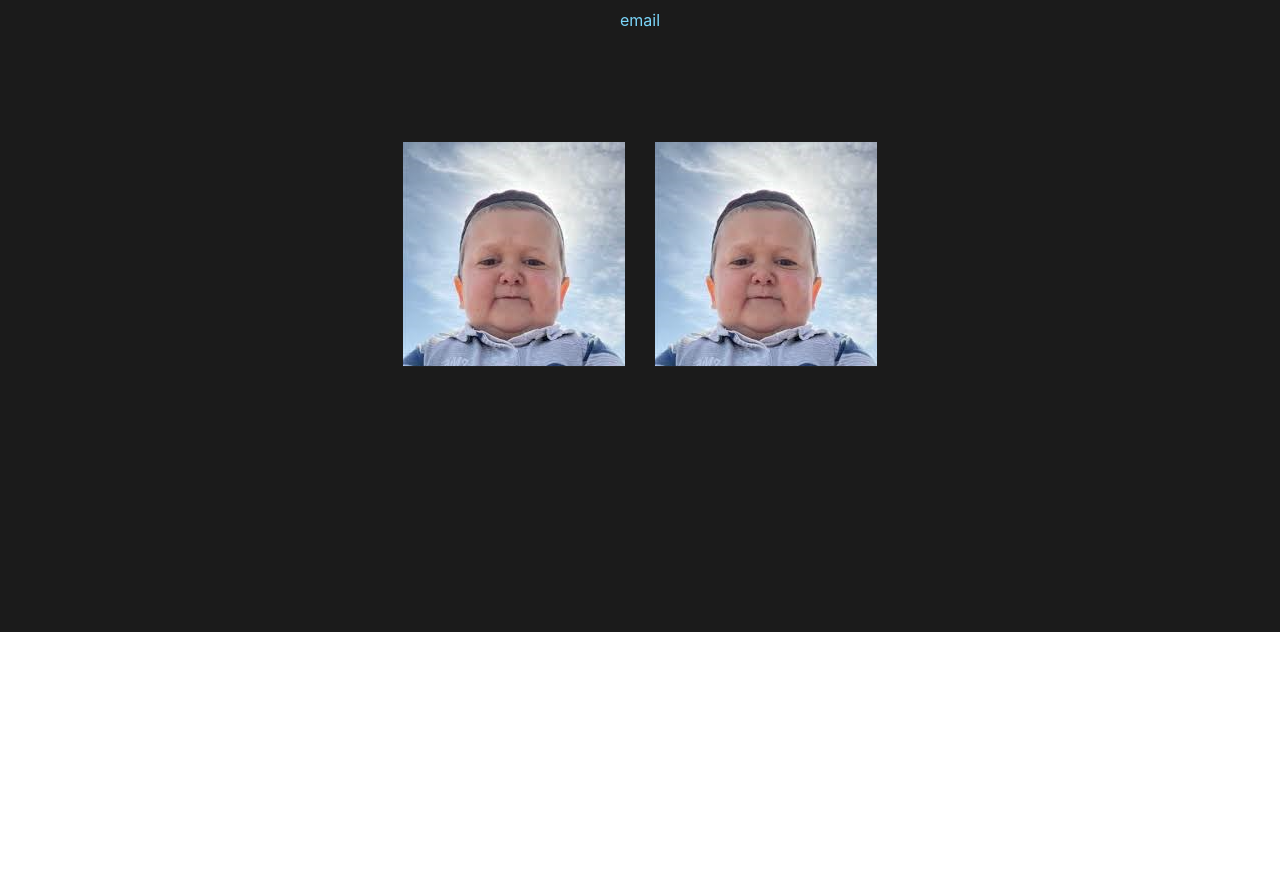
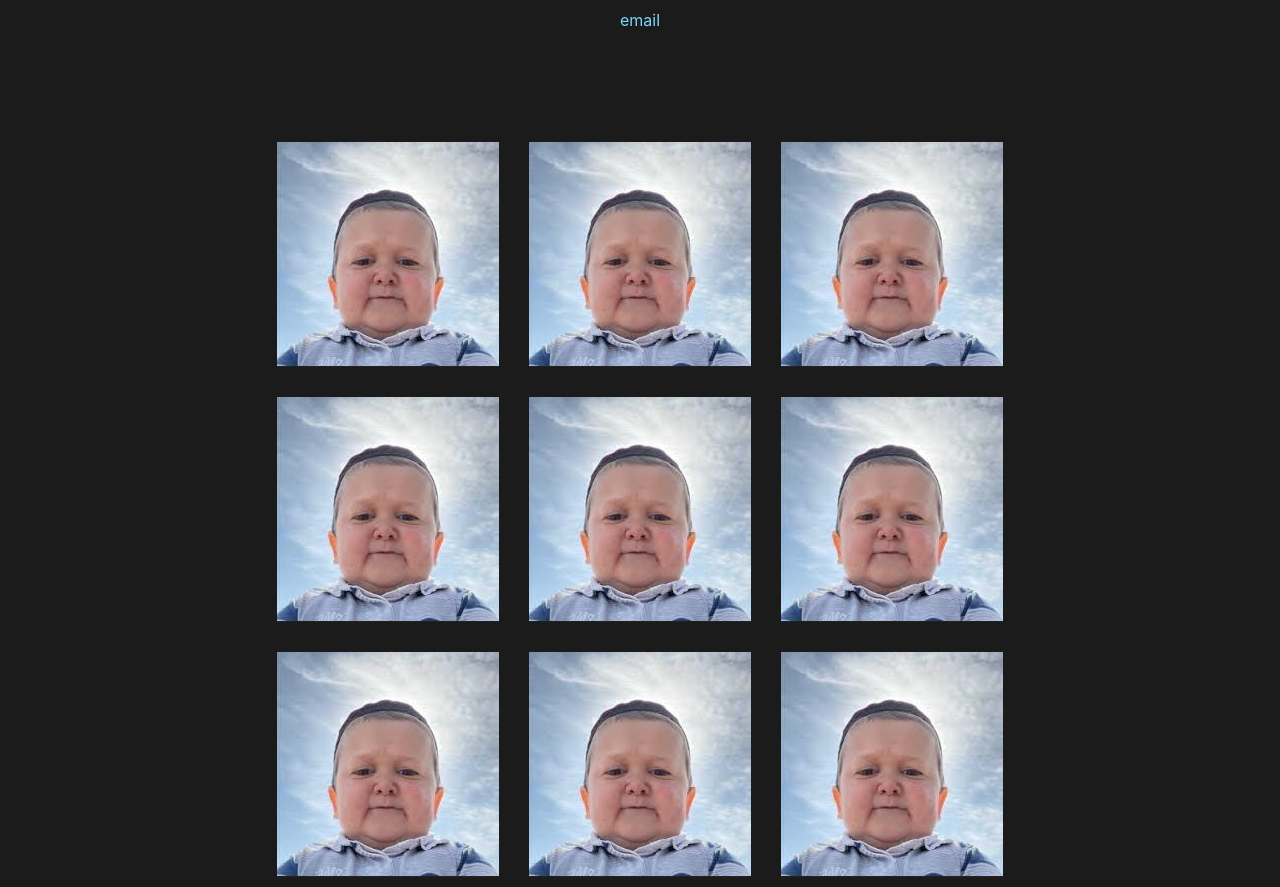
Before and after one commit to Crshafer12/portfolio, a React (Create React App) app: page / in a window 1280 px wide. Shown: the part 2460-3347 px from the top of the page. Before the commit the page ends 3092 px from the top, so only its background shows below. Built offline with nearby package versions, Linux system fonts and the light colour scheme.

Commit message:
fun with contact section

```diff
--- a/src/components/Contact/contact.css
+++ b/src/components/Contact/contact.css
@@ -48,8 +48,8 @@
 
 #grid {
     display: grid;
-    grid-template-rows: repeat(2, 1fr);
-    grid-template-columns: repeat(2, 1fr);
+    grid-template-rows: repeat(3, 1fr);
+    grid-template-columns: repeat(3, 1fr);
     grid-gap: 10px;
   }
   #grid > div {
--- a/src/components/Contact/contact.js
+++ b/src/components/Contact/contact.js
@@ -23,6 +23,27 @@ function contact() {
 				<div>
 					<img src={test} alt="Linkedin"></img>
 				</div>
+				<div>
+					<img src={test} alt="Github"></img>
+				</div>
+				<div>
+					<img src={test} alt="Linkedin"></img>
+				</div>
+				<div>
+					<img src={test} alt="Github"></img>
+				</div>
+				<div>
+					<img src={test} alt="Linkedin"></img>
+				</div>
+				<div>
+					<img src={test} alt="Github"></img>
+				</div>
+				<div>
+					<img src={test} alt="Linkedin"></img>
+				</div>
+				<div>
+					<img src={test} alt="Github"></img>
+				</div>
 			</div>
 		</div>
 	);
```
